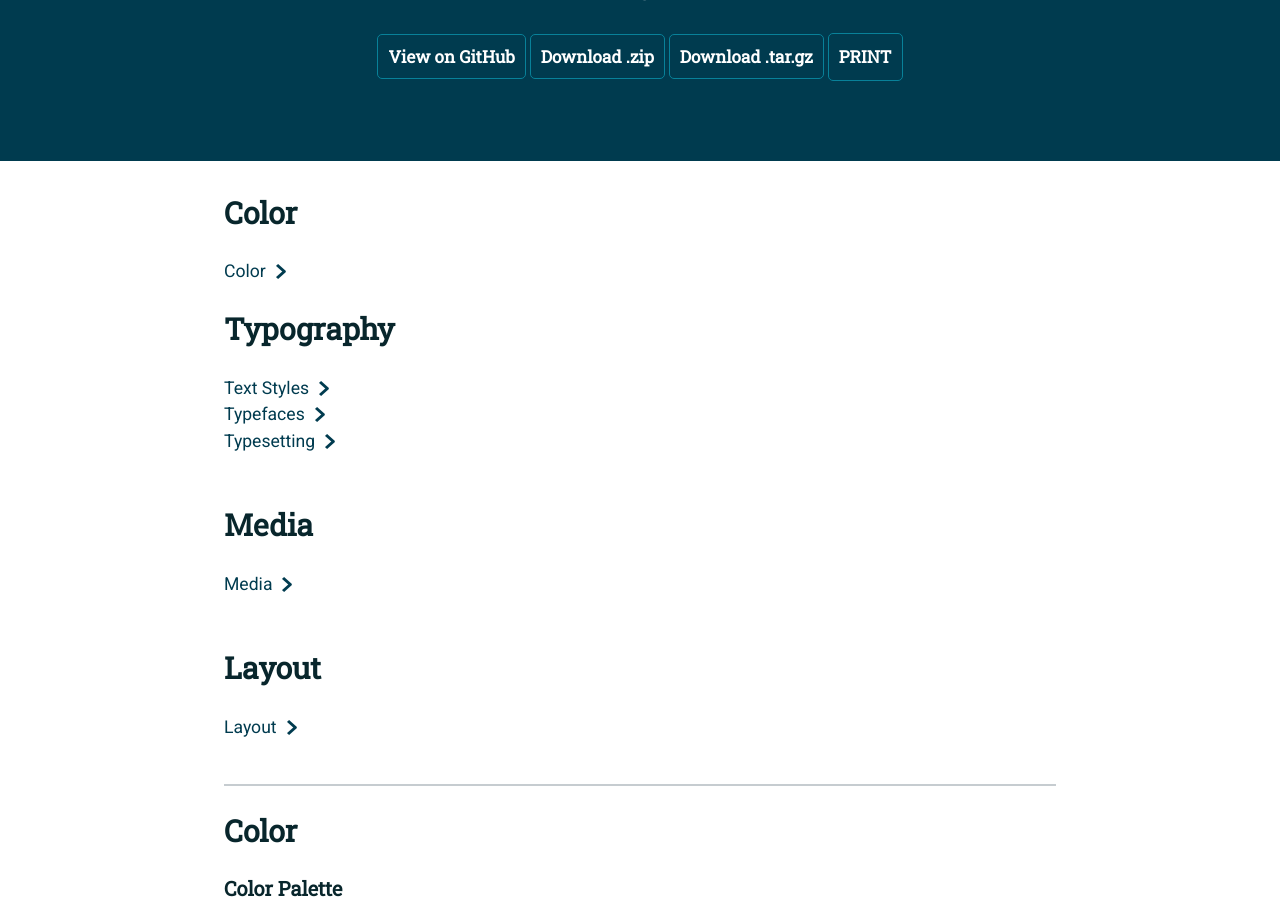
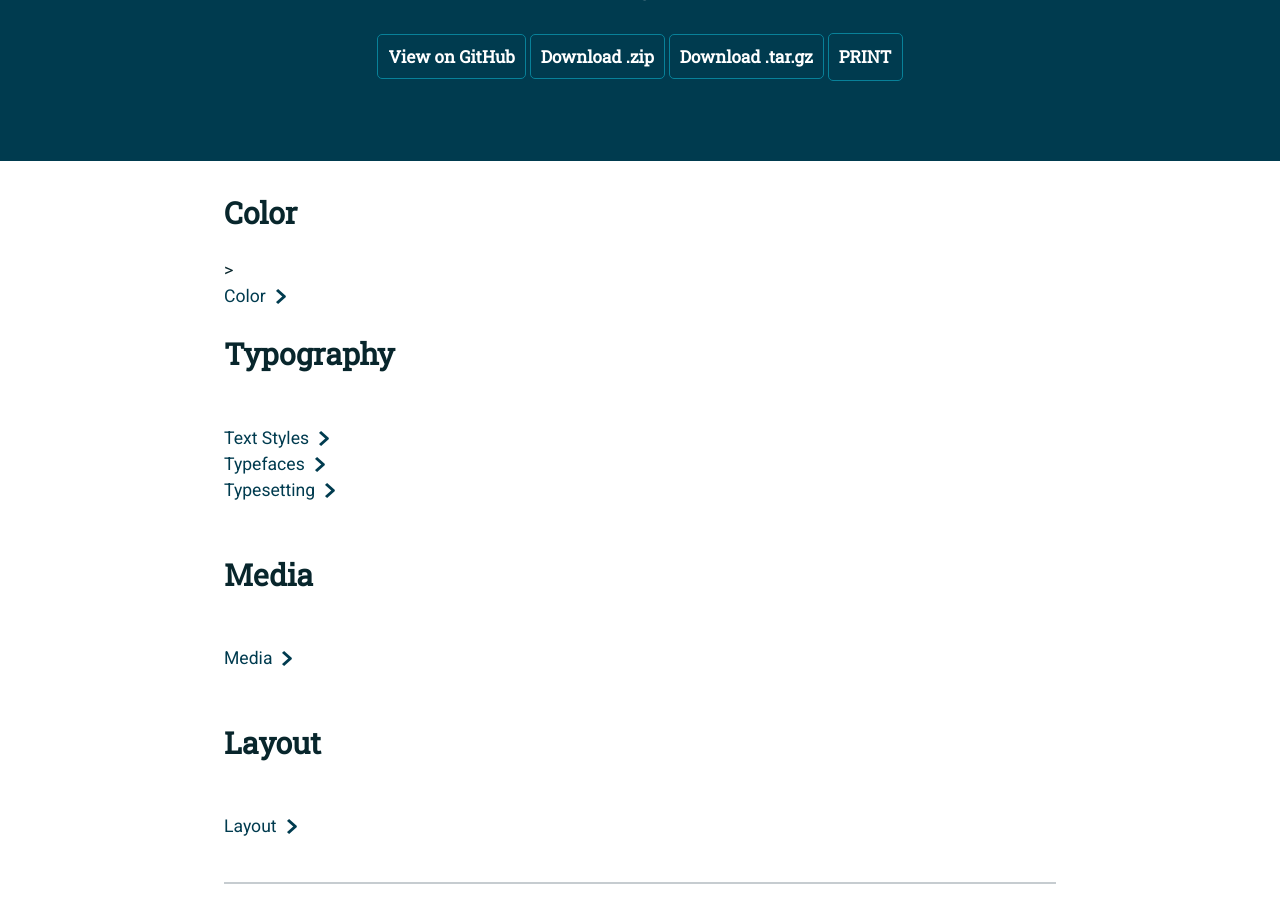
Before and after one commit to usnavy/Navy-Design-Guide, a Jekyll site: the page built from color.md, in a window 1280 px wide and 900 px high, scrolled down 436 px. Built offline with Jekyll 4.4.1, drawn with Linux system fonts in a browser that asks for light colours; our own code applies the rules of GitHub Pages for plain Markdown files.

Commit message:
Update color.md

```diff
--- a/color.md
+++ b/color.md
@@ -1,23 +1,25 @@
 ---
 layout: default
 ---
-## Color<br>
-[Color](/color.md)<img src="img/Right-Chevron.png" alt="Color" class="chevron">
+<div id="main-navigation">
+  <h2>Color</h2>><br>
+  <a href="/color.md">Color</a><img src="img/Right-Chevron.png" alt="Color" class="chevron">
 <br>
 
-## Typography<br>
-[Text Styles](/text-styles.md)<img src="img/Right-Chevron.png" alt="Text Styles" class="chevron"><br>
-[Typefaces](/typefaces.md)<img src="img/Right-Chevron.png" alt="Text Styles" class="chevron"><br>
-[Typesetting](/typesetting.md)<img src="img/Right-Chevron.png" alt="Text Styles" class="chevron"><br>
+<h2>Typography</h2><br>
+<a href="/text-styles.md">Text Styles</a><img src="img/Right-Chevron.png" alt="Text Styles" class="chevron"><br>
+<a href="/typefaces.md">Typefaces</a><img src="img/Right-Chevron.png" alt="Text Styles" class="chevron"><br>
+<a href="/typesetting.md">Typesetting</a><img src="img/Right-Chevron.png" alt="Text Styles" class="chevron"><br>
 <br>
 
-## Media<br>
-[Media](/media.md)<img src="img/Right-Chevron.png" alt="Text Styles" class="chevron"><br>
+<h2>Media</h2><br>
+<a href="/media.md">Media</a><img src="img/Right-Chevron.png" alt="Text Styles" class="chevron"><br>
 <br>
 
-## Layout<br>
-[Layout](/layout.md)<img src="img/Right-Chevron.png" alt="Text Styles" class="chevron"><br>
+<h2>Layout</h2><br>
+<a href="/layout.md">Layout</a><img src="img/Right-Chevron.png" alt="Text Styles" class="chevron"><br>
 <br>
+</div>
 
 <hr>
 
@@ -172,5 +174,6 @@ other visual content.”
 <button id="contribute-guidance">
 [Are you Contributing?](/CONTRIBUTING.md)
 </button>
+<span class="contribute-comment">If you are interested in contributing, please visit: https://usnavy.github.io/Navy-Design-Guide/ <br>We need you!</span>
 <br>
 <br>
```
